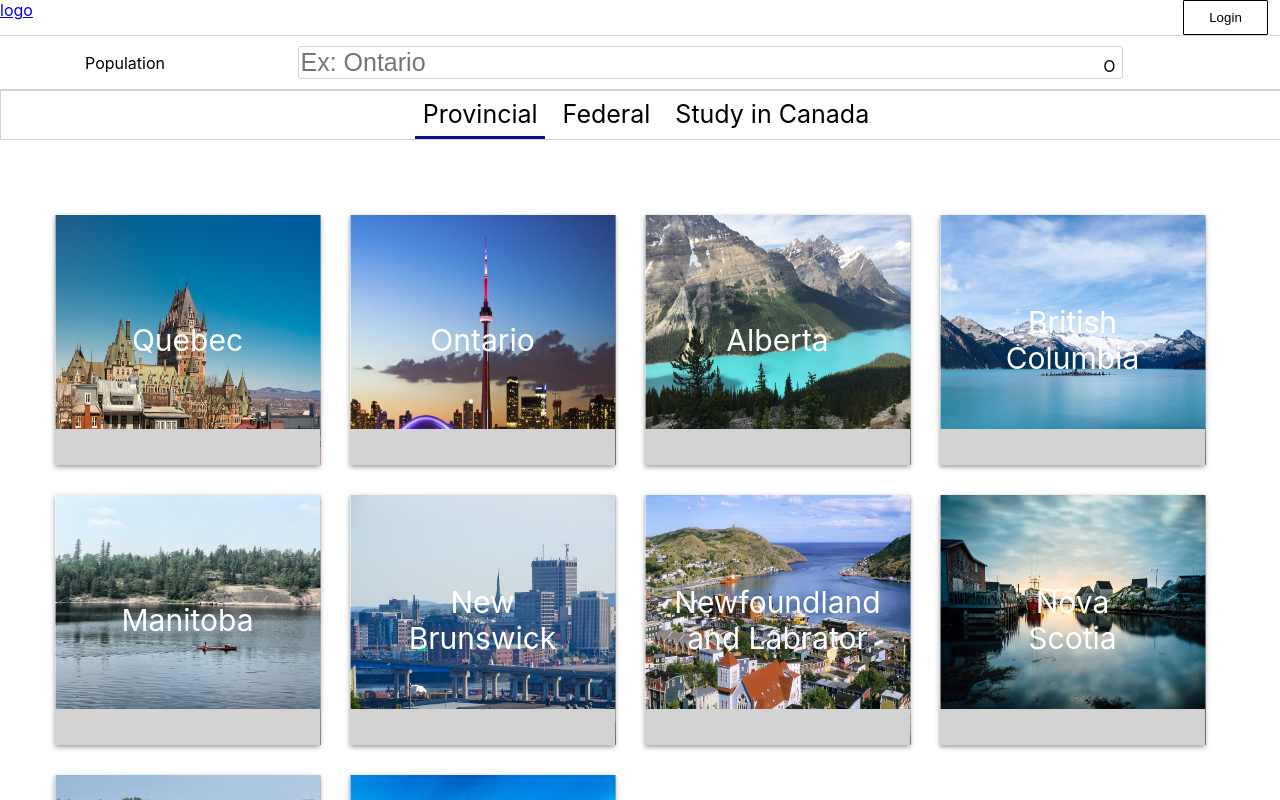
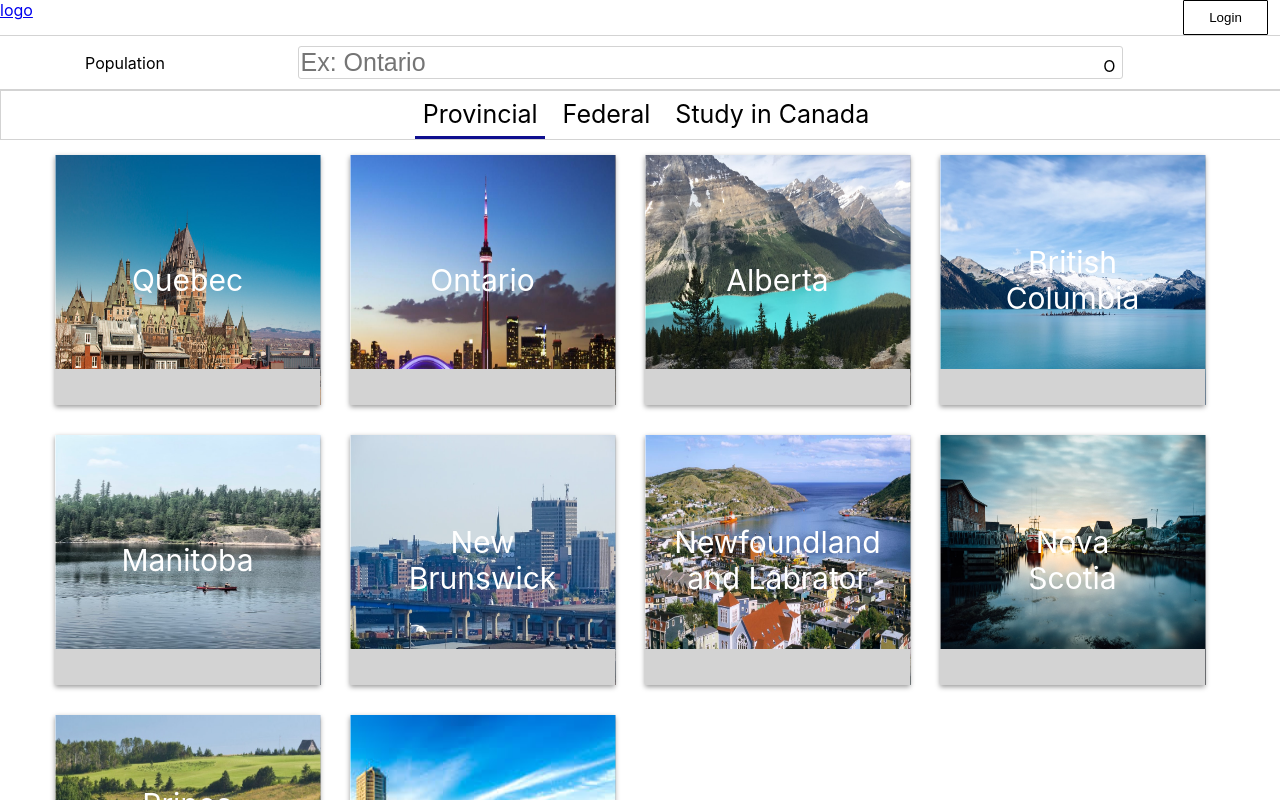
Before and after one commit to leost3/collegecanada, a React (Create React App) app: page / in a window 1280 px wide. Shown: the top 800 px of the page. Built offline with nearby package versions, Linux system fonts and the light colour scheme.

Commit message:
panel toggled on province selected or button close on panel

```diff
--- /dev/null
+++ b/src/home/components/Provincial/Panel.js
@@ -0,0 +1,10 @@
+import React from "react";
+import "./Panel.scss";
+
+const Panel = ({isPanelToggled,togglePanel}) => {
+  return <div className={`panel-content panel-content-${isPanelToggled && "active"}`}>
+      <button onClick={togglePanel} >X</button>
+  </div>;
+};
+
+export default Panel;
--- /dev/null
+++ b/src/home/components/Provincial/Panel.scss
@@ -0,0 +1,15 @@
+
+.panel-content {
+    width: 435px;
+    height: 100%;
+    background-color: grey;
+    position: absolute;
+    top: 0;
+    right: 0;
+    transform: translateX(840px);
+    transition: all 0.3s;
+
+    &-active {
+        transform: translateX(0);
+    }
+}
--- a/src/home/components/Provincial/Provinces.js
+++ b/src/home/components/Provincial/Provinces.js
@@ -1,4 +1,5 @@
 import React, { useState } from "react";
+import Panel from "./Panel"
 import "./Provinces.scss";
 
 import ProvinceList from "./ProvincesList";
@@ -6,13 +7,12 @@ import ProvinceList from "./ProvincesList";
 const Provinces = () => {
   const [isPanelToggled, setisPanelToggled] = useState(false);
 
-  const [selectedProvince, setSelectedProvince] = useState(null);
 
-  const selectProvince = province => {
+  const isProvinceSelected = () => {
     setisPanelToggled(true);
   };
 
-  const untogglePanel = () => {
+  const togglePanel = () => {
     setisPanelToggled(prevState => !prevState);
   };
 
@@ -20,8 +20,9 @@ const Provinces = () => {
     <div className="content">
       <ProvinceList
         isPanelToggled={isPanelToggled}
-        selectProvince={selectProvince}
+        isProvinceSelected={isProvinceSelected}
       />
+      <Panel isPanelToggled={isPanelToggled} togglePanel={togglePanel}/>
     </div>
   );
 };
--- a/src/home/components/Provincial/Provinces.scss
+++ b/src/home/components/Provincial/Provinces.scss
@@ -1,5 +1,5 @@
 .content {
-    margin-top: 60px;
     position: relative;
     overflow: hidden;
+    display: flex;
 }
--- a/src/home/components/Provincial/ProvincesList.js
+++ b/src/home/components/Provincial/ProvincesList.js
@@ -6,7 +6,7 @@ import Skeleton from "../../../shared/components/Skeleton/Skeleton";
 
 import { SearchContext } from "../../../shared/context/SearchContext";
 
-const ProvincesList = ({ selectProvince }) => {
+const ProvincesList = ({ isProvinceSelected,isPanelToggled }) => {
   useEffect(() => {
     setTimeout(() => {
       retrieveProvinces([
@@ -107,6 +107,7 @@ const ProvincesList = ({ selectProvince }) => {
 
   const updateSelectedProvince = province => {
     setSelectedProvince(province);
+    isProvinceSelected()
   };
 
   const filtered = searchContext.searchedPlace;
@@ -114,6 +115,9 @@ const ProvincesList = ({ selectProvince }) => {
   const filteredProvinces = provinces.filter(province =>
     province.name.toLowerCase().includes(filtered)
   );
+
+
+  const hasProvinceBeenSelected = selectedProvince.length > 0
 
   const renderProvinces = filteredProvinces.map(province => {
     return (
@@ -131,7 +135,11 @@ const ProvincesList = ({ selectProvince }) => {
   const hasProvinces = filteredProvinces.length > 0;
 
   if (hasProvinces) {
-    return <div className="provinces">{renderProvinces}</div>;
+    return (
+      <div className="provinces">
+        <div className={`provinces-content ${hasProvinceBeenSelected && isPanelToggled ? "shrink" : ""}`}>{renderProvinces}</div>
+      </div>
+    )
   }
 
   const contentHasNotRendered = provinces.length === 0;
--- a/src/home/components/Provincial/ProvincesList.scss
+++ b/src/home/components/Provincial/ProvincesList.scss
@@ -1,12 +1,17 @@
 .provinces {
-    position: relative;
-    max-width: 1200px;
     margin-left: auto;
     margin-right: auto;
-    display: flex;
-    flex-wrap: wrap;
+    width: 1200px;
 
-    &-shrink {
-        width: 934px;
+    &-content {
+        position: relative;
+        display: flex;
+        flex-wrap: wrap;
+        transition: all 0.3s;
+
+        &.shrink {
+            margin-right: 300px;
+        }
     }
+
 }
--- a/src/home/pages/HomePageContainer.js
+++ b/src/home/pages/HomePageContainer.js
@@ -12,7 +12,6 @@ const HomePageContainer = () => {
   return (
     <React.Fragment>
       <NavigationBar />
-
       {navlinkContext.content === "Study in Canada" && <Study />}
       {navlinkContext.content === "Provincial" && <Provinces />}
       {navlinkContext.content === "Federal" && <FederalInformation />}
```
Lines whose indentation alone changed are shown as unchanged.
